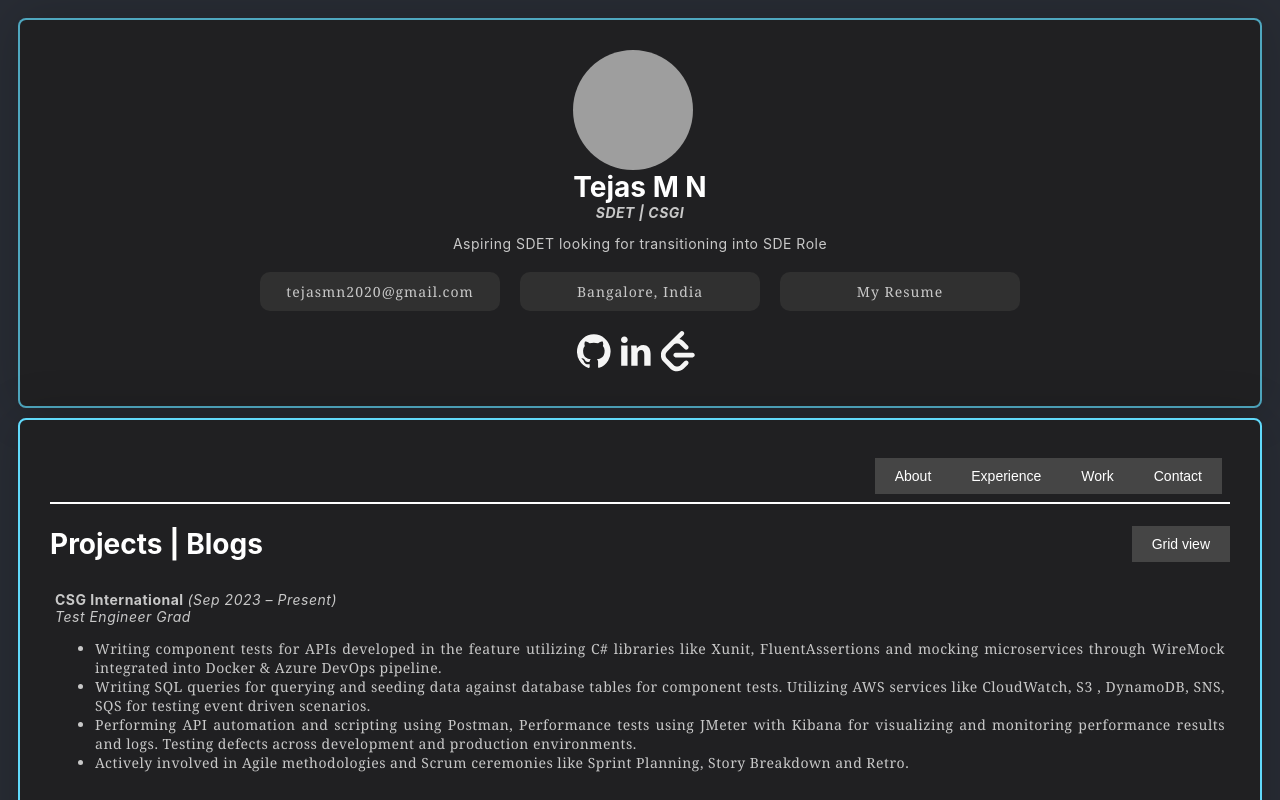
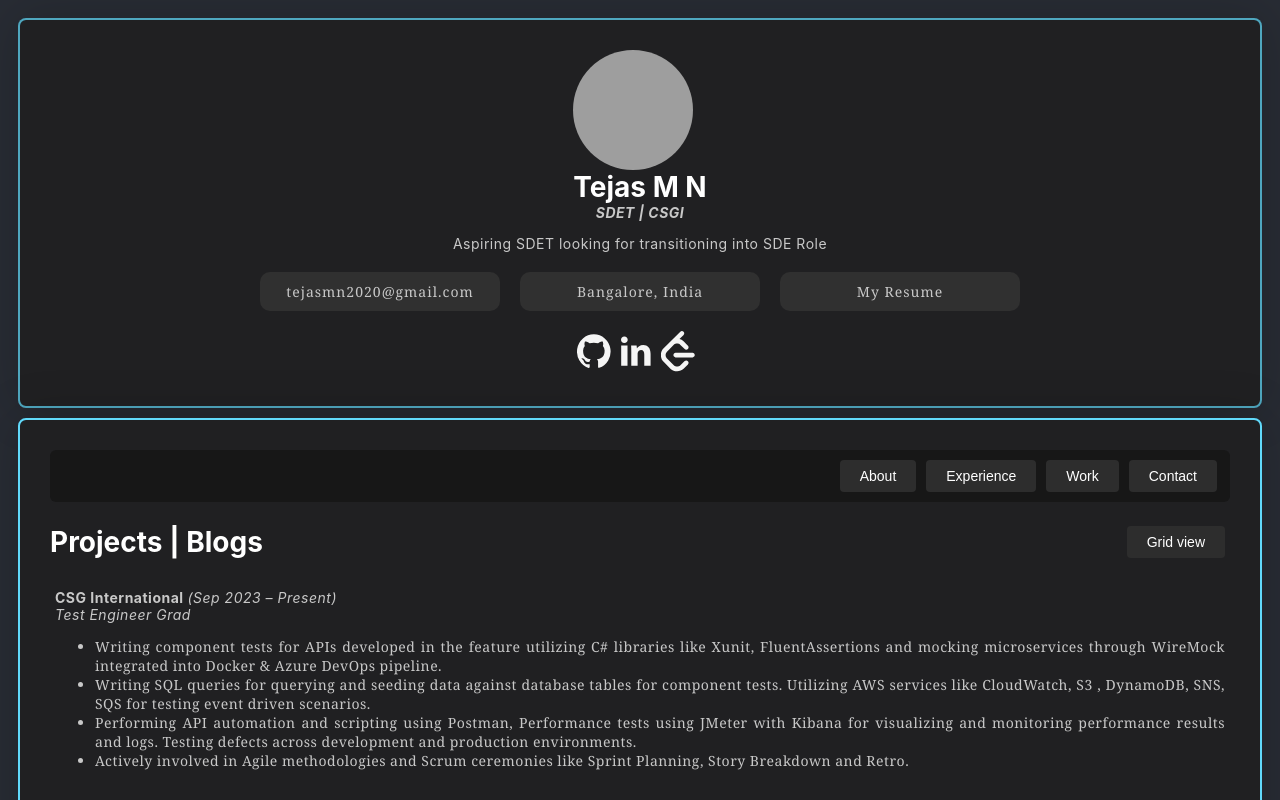
Before and after one commit to tejas-mn/react-portfolio, a React (Create React App) app in the folder my-portfolio/: page /work in a window 1280 px wide. Shown: the top 800 px of the page. Built offline with nearby package versions, Linux system fonts and the light colour scheme; grey boxes are pictures that could not be loaded.

Commit message:
progress

```diff
--- a/my-portfolio/src/App.css
+++ b/my-portfolio/src/App.css
@@ -131,11 +131,15 @@ margin: 0px;
 }
 
 .right-nav{
-  border-bottom: 2px solid white;
+  /* border-bottom: 2px solid white; */
   color: white;
   display: flex;
   justify-content: flex-end;
-  padding:8px;
+  padding: 5px 8px;
+  border-radius: 5px;
+  background-color: rgba(18, 18, 18, 0.671);
+  /* border:2px solid  #61dafbb9; */
+  border-radius: 6px;
 }
 
 .right-nav > h2 {
@@ -366,22 +370,24 @@ font-size: 16px;
 }
 
 .view-btn {
-  background-color: #454545;
+  background-color: #2d2d2d;
   color: #ffffff;
   border: none;
-  /* border-radius: 4px; */
-  padding: 10px 20px;
+  border-radius: 4px;
+  padding: 8px 20px;
   font-size: 14px;
   cursor: pointer;
   transition: background-color 0.3s ease;
+  margin:5px;
 }
 
 .view-btn:hover {
   background-color: #3d3d3d;
-  border-bottom: 1px solid white;
+
 }
 
 .view-btn:focus {
   outline: none;
+  border-bottom: 1px solid white;
   /*box-shadow: 0 0 0 2px #ffffff, 0 0 0 4px #4d4d4d; /* Add focus style */
 }
```
